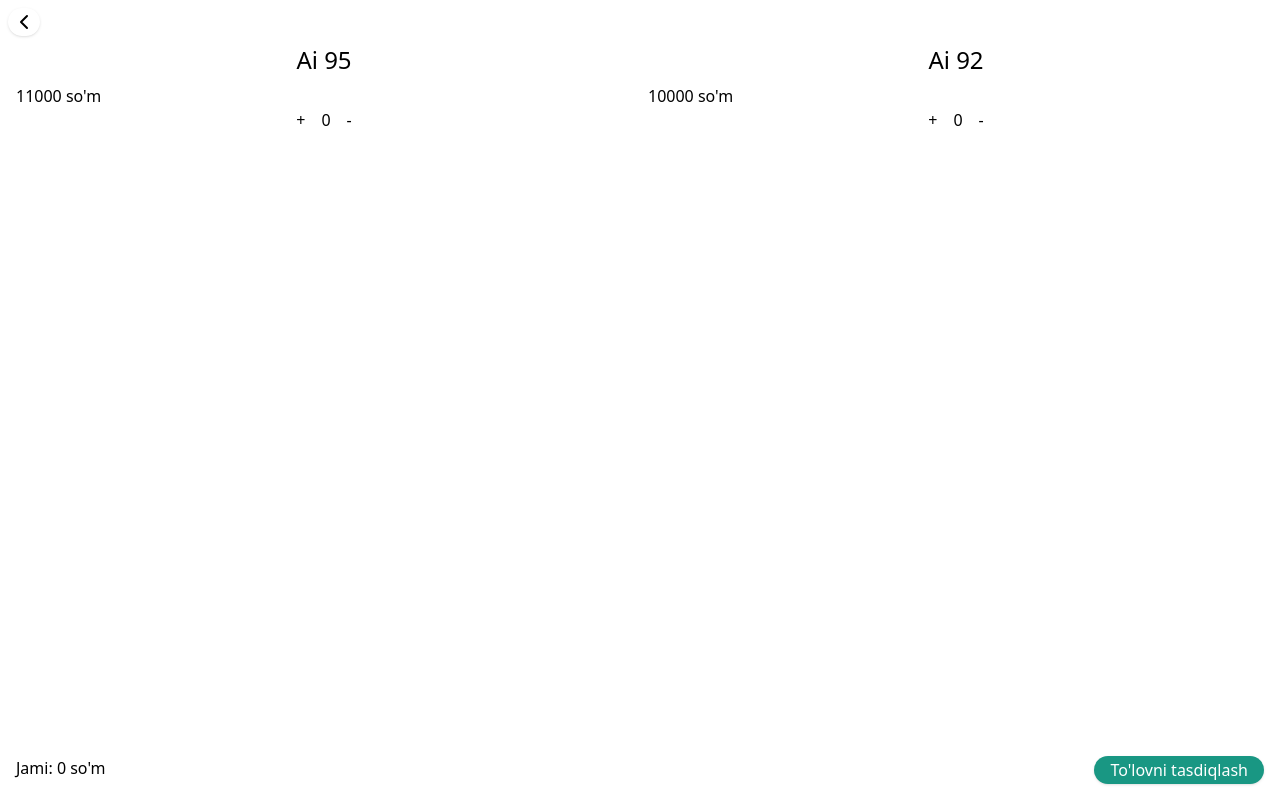
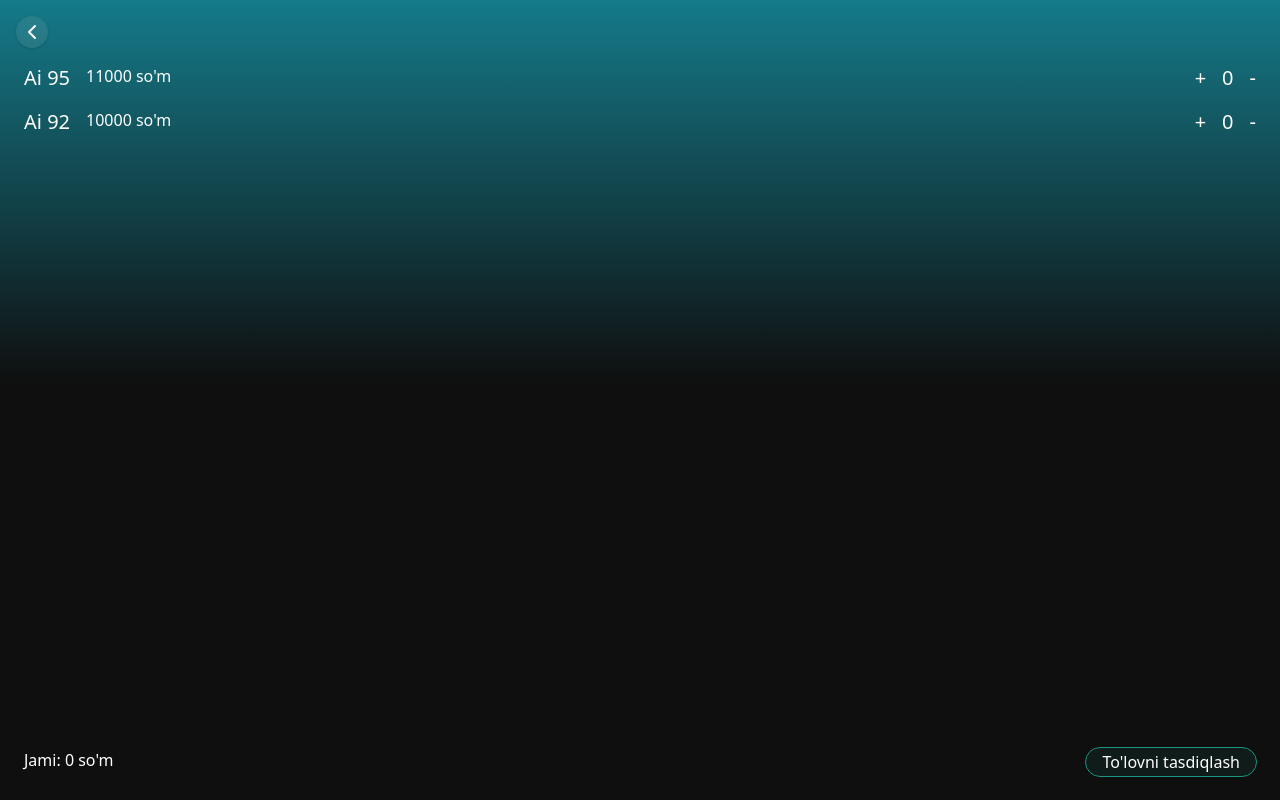
Before and after one commit to otabekshoyimov/paylov-webview, a React (Vite) app: page /shop in a window 1280 px wide. Built offline with nearby package versions, Linux system fonts and the light colour scheme.

Commit message:
Update App styles

```diff
--- a/index.html
+++ b/index.html
@@ -3,10 +3,11 @@
   <head>
     <meta charset="UTF-8" />
     <meta name="viewport" content="width=device-width, initial-scale=1.0" />
-    <title>Paylov</title>
+    <title>Paylov WebView</title>
   </head>
   <body>
     <div id="root"></div>
+
     <script type="module" src="/src/main.tsx"></script>
   </body>
 </html>
--- a/src/index.css
+++ b/src/index.css
@@ -12,9 +12,41 @@
   -moz-osx-font-smoothing: grayscale;
 }
 
-dialog {
-  /* border-radius: 10px; */
+body {
+  min-height: 100vh;
+   /* background: radial-gradient(circle at 20% 30%, #ff00c8 0%, transparent 60%),
+              radial-gradient(circle at 80% 70%, #007aff 0%, transparent 60%),
+              radial-gradient(circle at 50% 50%, #00ffcc 0%, transparent 60%),
+              #0f0f0f;  */
+              background: radial-gradient(circle at 20% 30%, #0f5248, transparent 0%),
+linear-gradient(180deg, #157a89, transparent 48%),
+radial-gradient(circle at 50% 50%, #00ffcc, transparent 0%),
+#0f0f0f;
+  /* background-blend-mode: screen; */
 }
+
+/* body::before{
+  content:"";
+  position:absolute; inset:-30%;
+  background:
+    conic-gradient(from 278deg, rgba(69, 154, 138, 1), rgba(255, 255, 255, 0.03) 29.83%, transparent 86.13%);
+  filter: blur(65px) saturate(120%);
+  transform-origin:50% 50%;
+  animation: spin 18s linear infinite;
+  mix-blend-mode:screen;
+  pointer-events:none;
+} */
+
+.brand-btn-shadow {
+  box-shadow: 0 0 #0000, 0 0 #0000, 0 0 #0000, 0 0 #0000, 0 0 6px #00000008,0 2px 6px #00000014,inset 3px 3px .5px -3px #000000e6,inset -3px -3px .5px -3px #000000d9,inset 1px 1px 1px -.5px #0009,inset -1px -1px 1px -.5px #0009,inset 0 0 6px 6px #0000001f,inset 0 0 2px 2px #0000000f,0 0 12px #ffffff26;
+}
+
+input[type="number"]::-webkit-inner-spin-button,
+input[type="number"]::-webkit-outer-spin-button {
+  -webkit-appearance: none;
+  margin: 0;
+}
+
 input {
   font: inherit;
 }
--- a/src/index.tsx
+++ b/src/index.tsx
@@ -1,9 +1,10 @@
+import { CircleAlert } from "lucide-react";
 import { data, redirect, useFetcher } from "react-router";
 import { z } from "zod";
 
 const GasgoOrderSchema = z.object({
-  fullName: z.string().min(1, "To'liq ismingiz bo'lishi shart"),
-  phoneNumber: z.coerce.number().min(1, "Telefon raqamingiz bo'lishi shart"),
+  fullName: z.string().min(8, "To'liq ismingiz bo'lishi shart"),
+  phoneNumber: z.string().min(7, "Telefon raqamingiz bo'lishi shart"),
   privacyPolicy: z.literal("on", {
     error: () => ({
       message: "Maxfiylik siyosatiga rozilik bildirishingiz shart",
@@ -41,47 +42,80 @@ export async function indexAction({ request }: { request: Request }) {
 }
 
 export function BottoSheet() {
-  const saved = JSON.parse(localStorage.getItem("orders") || "{}");
   const fetcher = useFetcher();
   const errors = fetcher.data?.errors;
+
+  function handlePhoneNumber(e: React.FormEvent<HTMLInputElement>) {
+    let raw = e.currentTarget.value;
+
+    let digits = "";
+    for (let i = 0; i < raw.length; i++) {
+      const ch = raw[i];
+      if (ch >= "0" && ch <= "9") {
+        digits += ch;
+      }
+    }
+    let formatted = "";
+    if (digits.length > 0) formatted += digits.substring(0, 2);
+    if (digits.length > 2) formatted += " " + digits.substring(2, 5);
+    if (digits.length > 5) formatted += " " + digits.substring(5, 7);
+    if (digits.length > 7) formatted += " " + digits.substring(7, 9);
+
+    e.currentTarget.value = formatted.trim();
+  }
   return (
-    <section className="flex flex-col items-center justify-center gap-8 pt-8">
-      <header className="pb-8">
-        <img src="/Logo_GASGO.png" alt="" width={48} height={40} />
+    <section className="flex min-h-screen flex-col items-center justify-between gap-16 p-16">
+      <header className="pb-16 pt-[36px]">
+        <img src="/Logo_GASGO.png" alt="" width={80} height={80} />
       </header>
-      <main>
-        <fetcher.Form method="POST" className="min-w-[320px]">
-          <div className="flex w-full flex-col gap-8 pb-8">
+      <main className="flex items-center justify-center">
+        <fetcher.Form method="POST" className="min-w-[320px]" id="gasgo-order">
+          <div className="flex w-full flex-col justify-center gap-16 pb-16">
             <div>
               <input
                 type="text"
-                defaultValue={saved.fullName || ""}
-                placeholder="To'liq ismingiz"
+                placeholder="Ism Sharifingiz"
                 name="fullName"
-                className="outline-solid min-w-[320px] rounded-md px-8 py-1 shadow outline outline-zinc-300/10"
+                className="outline-solid min-w-[320px] rounded-md bg-zinc-300/10 p-8 px-16 text-white shadow ring-brand-green focus:ring"
               />
             </div>
             {errors?.fullName && (
-              <div className="text-red-500">{errors.fullName}</div>
+              <div className="flex gap-8 text-red-500">
+                <span>
+                  <CircleAlert />
+                </span>
+                <span> {errors.fullName}</span>
+              </div>
             )}
 
-            <div className="text-base">
-              <span className="pr-8">+998</span>
+            <div className="outline-solid min-w-[264px] rounded-md bg-zinc-800 pl-16 text-base text-white shadow ring-brand-green focus-within:ring focus-within:ring-brand-green focus:ring">
+              <span className="pr-16 text-white">+998</span>
               <input
-                type="number"
-                defaultValue={saved.phoneNumber || ""}
-                placeholder="Telefon raqamingiz"
+                type="tel"
+                placeholder="00 000 00 00"
                 name="phoneNumber"
-                className="outline-solid min-w-[264px] rounded-md px-8 py-1 shadow outline outline-zinc-300/10"
+                onInput={(e: React.FormEvent<HTMLInputElement>) =>
+                  handlePhoneNumber(e)
+                }
+                className="-ml-16 min-w-[264px] rounded-md bg-transparent bg-zinc-800 p-8 px-16 text-white focus:outline-none"
               />
             </div>
             {errors?.phoneNumber && (
-              <div className="text-red-500">{errors.phoneNumber}</div>
+              <div className="flex gap-8 text-red-500">
+                <span>
+                  <CircleAlert />
+                </span>
+                <span> {errors.phoneNumber}</span>
+              </div>
             )}
 
-            <div className="flex items-center gap-8">
-              <input type="checkbox" name="privacyPolicy" />
-              <label htmlFor="">Maxfiylik siyosati</label>
+            <div className="flex items-center gap-16">
+              <input
+                type="checkbox"
+                name="privacyPolicy"
+                className="h-10 w-10 scale-150 appearance-none rounded bg-zinc-700 checked:border-transparent checked:bg-brand-green"
+              />
+              <label className="text-white">Maxfiylik siyosati</label>
             </div>
             {errors?.privacyPolicy && (
               <div className="flex-wrap text-red-500">
@@ -89,14 +123,19 @@ export function BottoSheet() {
               </div>
             )}
           </div>
-          <button
-            type="submit"
-            className="rounded-2xl bg-brand-green px-16 py-4 text-white shadow"
-          >
-            Buyurtmani boshlash
-          </button>
+          <div className="flex justify-center pt-8"></div>
         </fetcher.Form>
       </main>
+      <footer className="w-full pb-16">
+        <button
+          type="submit"
+          form="gasgo-order"
+          tabIndex={0}
+          className="w-full rounded-md bg-brand-green/10 px-16 py-4 text-white outline outline-[0.9px] outline-brand-green drop-shadow-md"
+        >
+          Buyurtmani boshlash
+        </button>
+      </footer>
     </section>
   );
 }
--- a/src/pages/location/location.tsx
+++ b/src/pages/location/location.tsx
@@ -51,10 +51,10 @@ export function LocationPage() {
   return (
     <>
       <div className="flex h-screen w-full flex-col">
-        <div className="p-8 pb-8">
+        <div className="p-16">
           <BackButton link={"/"} />
         </div>
-        <div className="flex-1 pb-8">
+        <div className="flex-1">
           {position && (
             <MapContainer
               center={position}
@@ -79,8 +79,8 @@ export function LocationPage() {
           )}
         </div>
 
-        <div className="p-8 pb-16">
-          <fetcher.Form method="POST">
+        <div className="flex justify-center p-16">
+          <fetcher.Form method="POST" className="w-full">
             <input
               type="hidden"
               name="location"
@@ -88,9 +88,9 @@ export function LocationPage() {
             />
             <button
               type="submit"
-              className="py-3 w-full rounded-2xl bg-brand-green px-6 font-medium text-white shadow"
+              className="w-full rounded-2xl bg-brand-green/10 px-16 py-4 font-medium text-white shadow outline outline-[0.9px] outline-brand-green"
             >
-              Send Location
+              Manzilni yuborish
             </button>
           </fetcher.Form>
         </div>
--- a/src/pages/shop/shop.tsx
+++ b/src/pages/shop/shop.tsx
@@ -29,11 +29,11 @@ export function ShopPage() {
 
   const fetcher = useFetcher();
   return (
-    <section className="flex min-h-screen flex-col p-8">
-      <header className="pb-8">
+    <section className="flex min-h-screen flex-col p-16 text-white">
+      <header className="pb-16">
         <BackButton link={"/location"} />
       </header>
-      <main className="flex gap-16 px-8">
+      <main className="flex flex-col gap-16 px-8">
         {items.map((item) => (
           <GasgoOrderItem
             key={item.name}
@@ -47,7 +47,7 @@ export function ShopPage() {
       <footer className="mt-auto px-8 pb-8">
         <fetcher.Form className="flex justify-between">
           <span>Jami: {getTotalQuantity()} so'm</span>
-          <button className="rounded-2xl bg-brand-green px-16 py-2 text-white shadow">
+          <button className="rounded-2xl bg-brand-green/10 px-16 py-2 text-white shadow outline outline-[0.9px] outline-brand-green">
             To'lovni tasdiqlash
           </button>
         </fetcher.Form>
@@ -65,37 +65,38 @@ function GasgoOrderItem(props: {
   const fetcher = useFetcher();
 
   return (
-    <div className="w-full">
-      <header className="justify-center pb-8 text-center text-2xl">
+    <div className="flex w-full items-center gap-16">
+      <header className="min-w-fit justify-center text-center text-xl">
         <span>{props.name}</span>
       </header>
-      <main>
+
+      <div className="flex w-full justify-between gap-8">
+        <span className="text-center">{`${props.price} so'm`}</span>
         <fetcher.Form>
-          <div>
-            <span className="text-center">{`${props.price} so'm`}</span>
-            <div className="flex justify-center gap-16">
+          <div className="flex items-center justify-center gap-16">
             <button
               type="button"
               onClick={() =>
                 props.handleQuantityChange(props.name, props.quantity + 1)
               }
+              className="text-xl"
             >
               +
             </button>
-              <span>{props.quantity}</span>
+            <span className="text-xl">{props.quantity}</span>
             <button
               type="button"
               onClick={() =>
                 props.handleQuantityChange(props.name, props.quantity - 1)
               }
+              className="text-xl"
               disabled={props.quantity === 0}
             >
               -
             </button>
           </div>
+        </fetcher.Form>
       </div>
-        </fetcher.Form>
-      </main>
     </div>
   );
 }
--- a/src/shared/components/back-button.tsx
+++ b/src/shared/components/back-button.tsx
@@ -6,9 +6,9 @@ export function BackButton(props: { link: string }) {
     <section>
       <Link
         to={props.link}
-        className="flex w-fit rounded-2xl bg-white px-4 py-2 shadow"
+        className="flex w-fit rounded-2xl bg-zinc-300/10 p-4 shadow"
       >
-        <ChevronLeft />
+        <ChevronLeft color="white" />
       </Link>
     </section>
   );
```
Lines whose indentation alone changed are shown as unchanged.
